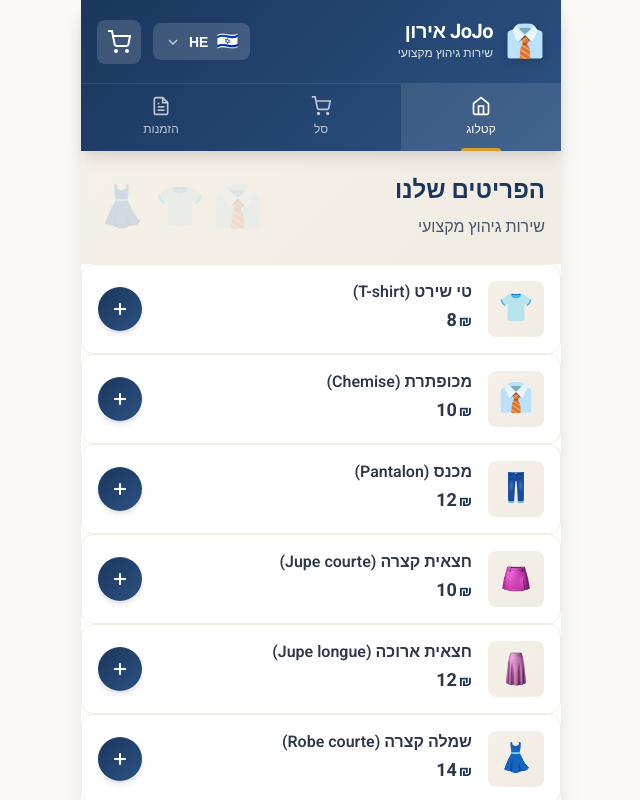
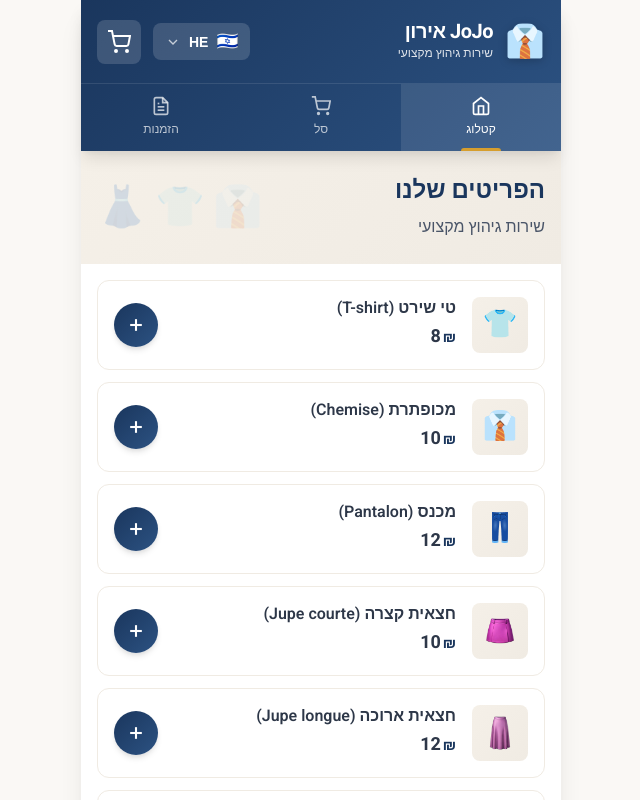
Before and after one commit to yossefillospro-jpg/ironing-pwa, a React (Vite) app: page / in a window 1280 px wide. Shown: the top 800 px of the page, without its empty margins (319-959 px from the left). Built offline with nearby package versions, Linux system fonts and the light colour scheme.

Commit message:
Update CatalogPage.css

```diff
--- a/src/pages/CatalogPage.css
+++ b/src/pages/CatalogPage.css
@@ -160,3 +160,10 @@
   background: rgba(255, 255, 255, 0.2);
   border-radius: var(--radius-full);
 }
+/* Product List */
+.product-list {
+  display: flex;
+  flex-direction: column;
+  gap: var(--space-3);
+  padding: var(--space-4);
+}
```
